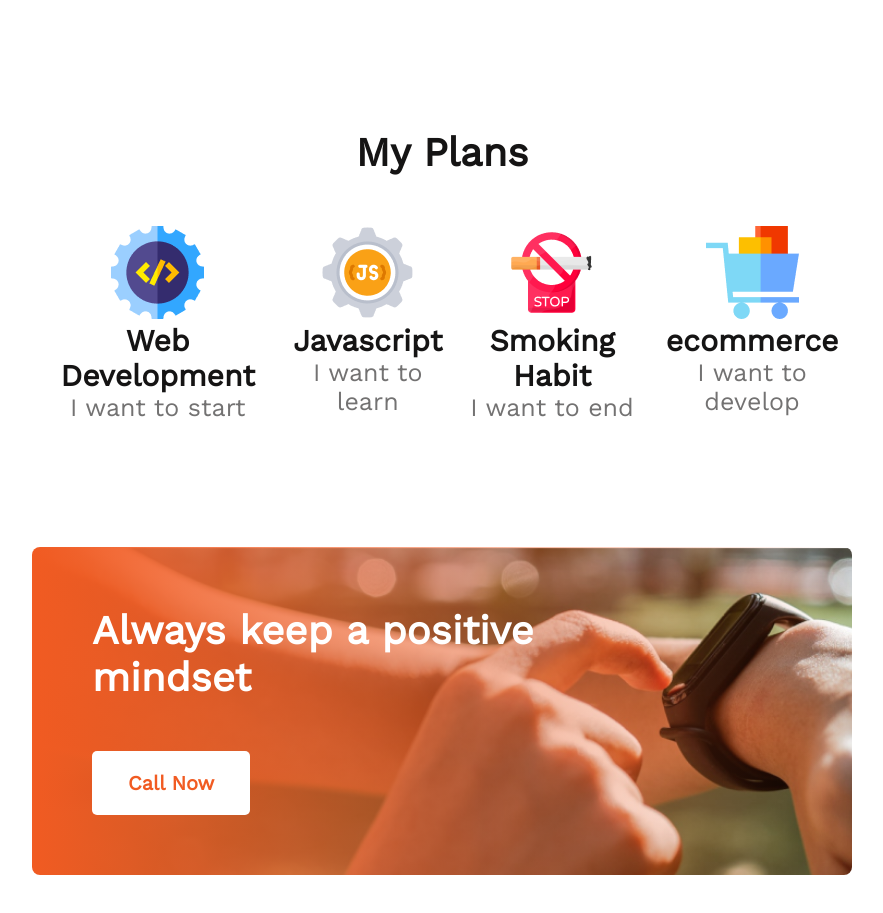
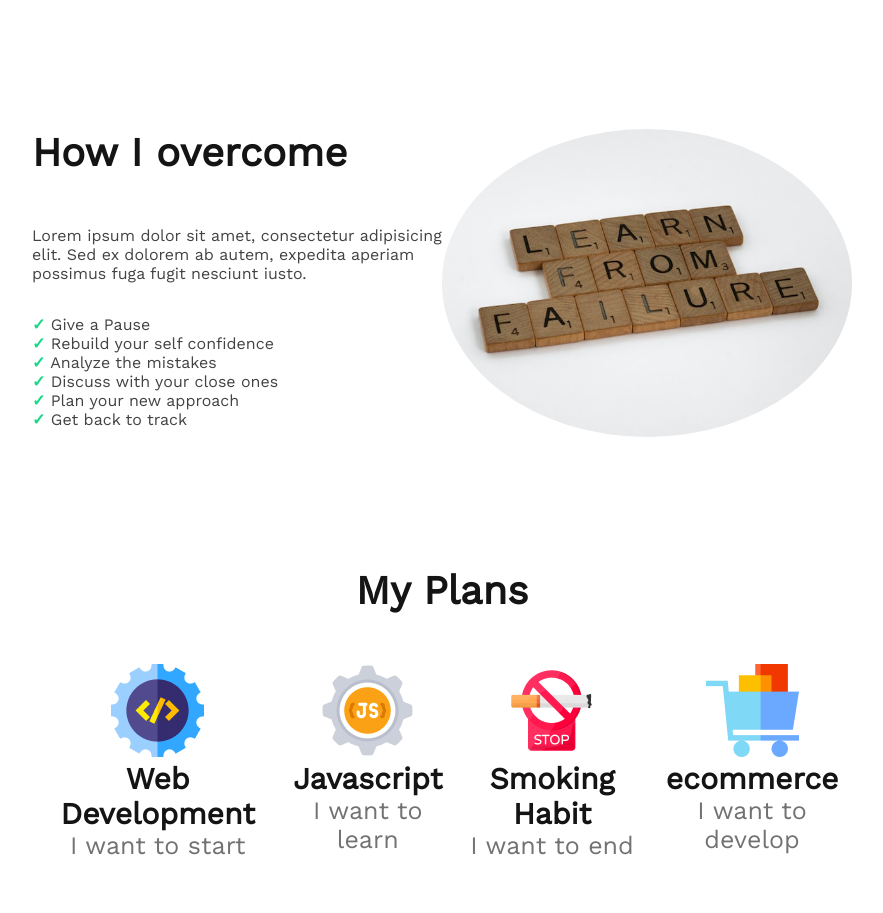
Before and after one commit to Aminul667/new-year-new-me, a plain HTML site: page index.html in a window 1280 px wide. Shown: the part 2300-3213 px from the top of the page, without its empty margins (198-1081 px from the left). Drawn offline with nearby package versions, Linux system fonts and the light colour scheme.

Commit message:
added extra section overcome failure

```diff
--- a/index.html
+++ b/index.html
@@ -20,7 +20,6 @@
             <p class="description">There are many variations of passages of Lorem Ipsum available, but the majority have suffered alteration in some form, by injected humour, or randomised words</p>
             <button class="btn-banner">Contact Us</button>
         </div>
-
     </header>
     <main>
         <!-- my failures section -->
@@ -43,6 +42,23 @@
                 </div>
             </div>
         </section>
+
+        <!-- overcome failure section -->
+        <section class="overcome-failure">
+            <div class="overcome-container">
+                <h3 class="section-title">How I overcome</h3>
+                <p class="description">Lorem ipsum dolor sit amet, consectetur adipisicing elit. Sed ex dolorem ab autem, expedita aperiam possimus fuga fugit nesciunt iusto.</p>
+                <p class="chk-list"><span class="check-icon">&#10003;</span> Give a Pause</p>
+                <p class="chk-list"><span class="check-icon">&#10003;</span> Rebuild your self confidence</p>
+                <p class="chk-list"><span class="check-icon">&#10003;</span> Analyze the mistakes</p>
+                <p class="chk-list"><span class="check-icon">&#10003;</span> Discuss with your close ones</p>
+
+                <p class="chk-list"><span class="check-icon">&#10003;</span> Plan your new approach</p>
+                <p class="chk-list"><span class="check-icon">&#10003;</span> Get back to track</p>
+            </div>
+            <img src="images/lern-failure.jpg" alt="">
+        </section>
+
         <!-- my plans section -->
         <section class="my-plans">
             <h3 class="section-title">My Plans</h3>
@@ -69,12 +85,14 @@
                 </div>
             </div>
         </section>
+
         <!-- a positive mindset section -->
         <section class="positive-mind">
             <h2 class="positive-mind-title">Always keep a positive<br>mindset</h2>
             <button class="btn-primary">Call Now</button>
         </section>
     </main>
+
     <!-- footer section -->
     <footer class="footer">
         <div class="contact-info">
--- a/styles/style.css
+++ b/styles/style.css
@@ -75,9 +75,20 @@
 .chk-list {
   color: #444343;
 }
-/* .my-failures ul li::before{
-    content: "\2713";
-} */
+
+/* overcome failure styles */
+.overcome-failure {
+  display: flex;
+  margin: 0 230px;
+  justify-content: space-between;
+  margin-bottom: 130px;
+}
+
+.overcome-failure img {
+  height: 50%;
+  width: 50%;
+  border-radius: 50%;
+}
 
 /* my plans section */
 .my-plans {
@@ -120,11 +131,11 @@
 }
 
 .positive-mind-title {
-    color: #FFFFFF;
-    font-weight: 700;
-    font-size: 40px;
-    margin-bottom: 50px;
-  }
+  color: #ffffff;
+  font-weight: 700;
+  font-size: 40px;
+  margin-bottom: 50px;
+}
 
 /* footer styles */
 .footer {
```
Also changed, not shown: images/lern-failure.jpg (added).
